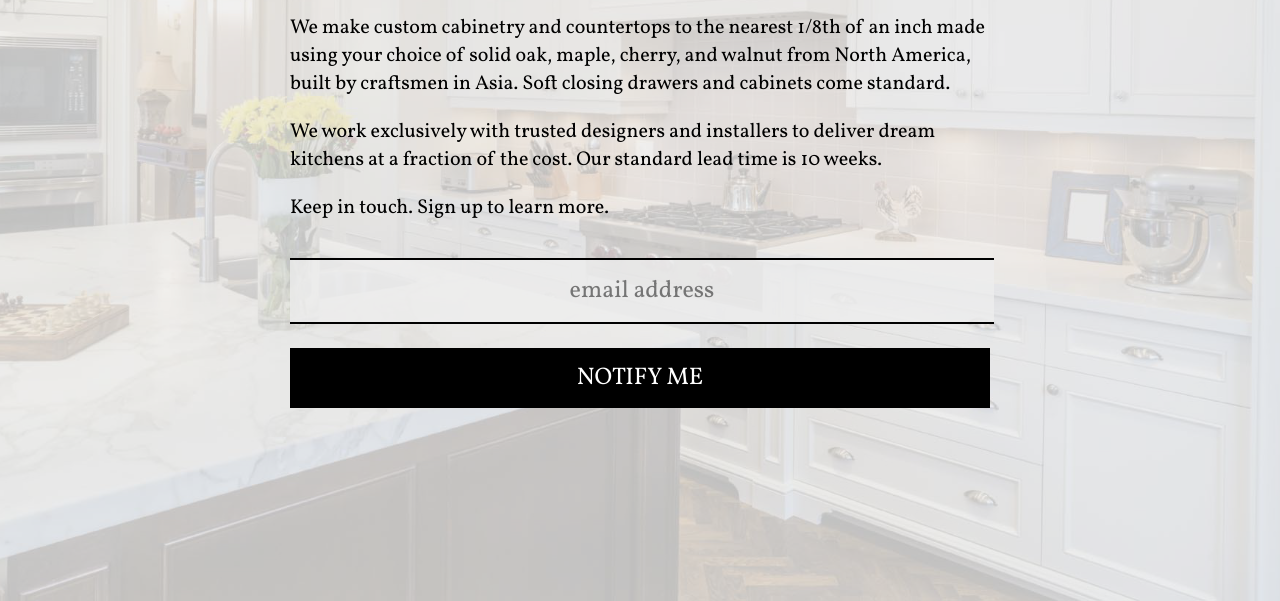
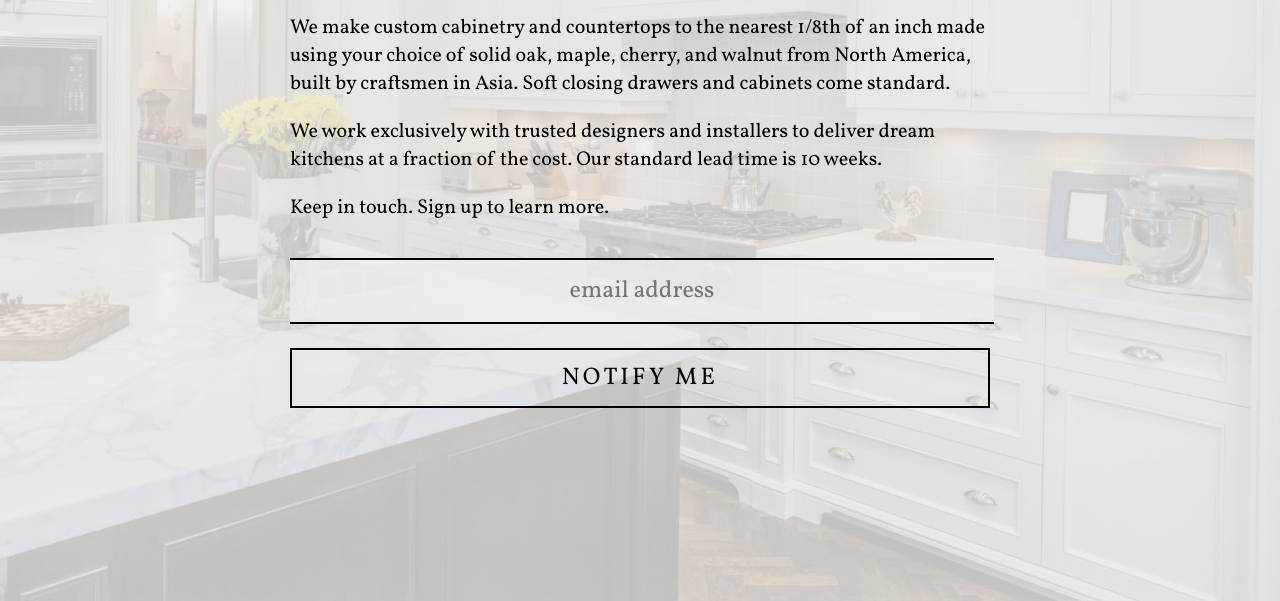
Before and after one commit to corbinjensen/Hyde-Cabinetry, a plain HTML site: page index.html in a window 1280 px wide. Shown: the part 299-900 px from the top of the page. Drawn offline with nearby package versions, Linux system fonts and the light colour scheme.

Commit message:
Ajusted CTA button, added animation

```diff
--- a/style.css
+++ b/style.css
@@ -88,17 +88,19 @@ input.email {
 .cta-button {
 	font-family:'Vollkorn', serif;
 	text-transform: uppercase;
-	background: black;
-	color: white;
+	background: transparent;
+	color: black;
 	font-size: 1.5em;
 	height: 2.5em;
 	width: 100%;
 	border: 2px solid black;
 	margin-top: 1em;
+	letter-spacing: 0.14em;
 }
 
 .cta-button:hover {
-	background-color: grey;
+	background-color: black;
+	color: white;
 }
 
 
```
